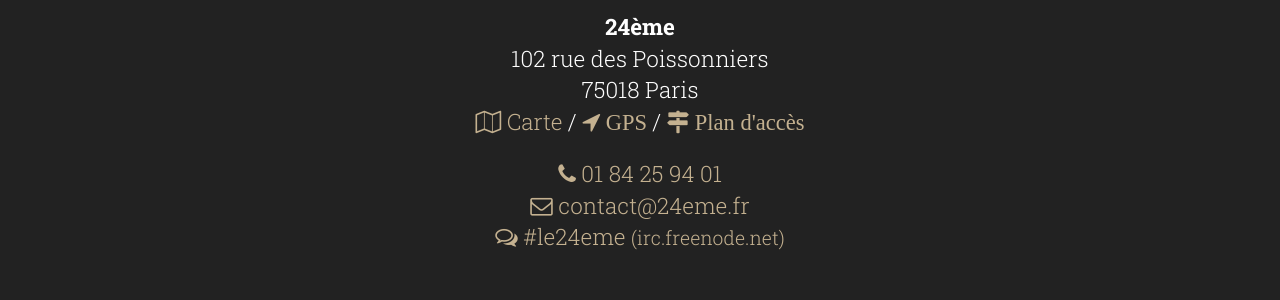
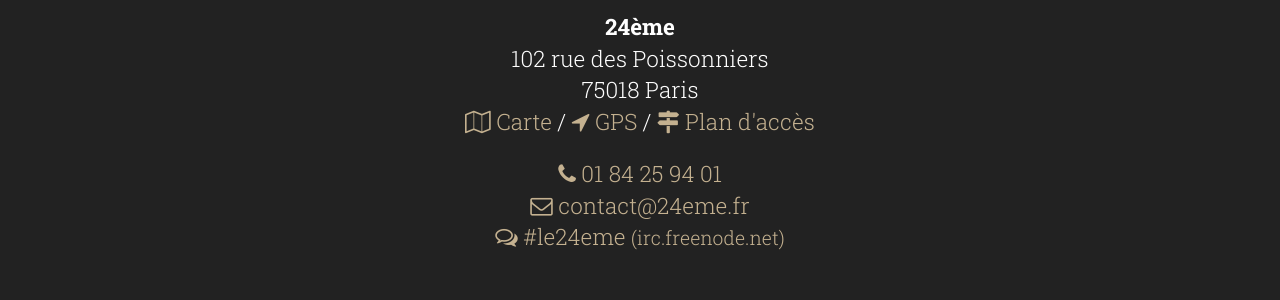
Before and after one commit to Arnaud75/24eme.fr, a Jekyll site: the page built from index.html, in a window 1280 px wide and 900 px high, scrolled down 4590 px. Shown: the part 386-686 px from the top of the window. Built offline with Jekyll 4.4.1, drawn with Linux system fonts in a browser that asks for light colours; some web fonts are replaced.

Commit message:
Text dans la balise du picto

```diff
--- a/_includes/contact.html
+++ b/_includes/contact.html
@@ -14,8 +14,8 @@
                        102 rue des Poissonniers<br />
                       75018 Paris<br />
                       <a href="https://www.openstreetmap.org/?mlat=48.89335&mlon=2.35274#map=17/48.89323/2.35213&layers=C"><i class="fa fa-map-o" aria-hidden="true"></i> Carte</a> /
-                      <a href="geo:48.89342,2.35275"><i class="fa fa-location-arrow" aria-hidden="true"> GPS</i></a> /
-                      <a href="https://jeancloude.24eme.fr/index.php/s/BE8Ge8CePtFLCit"><i class="fa fa-map-signs" aria-hidden="true"> Plan d'accès</i></a>
+                      <a href="geo:48.89342,2.35275"><i class="fa fa-location-arrow" aria-hidden="true"></i> GPS</a> /
+                      <a href="https://jeancloude.24eme.fr/index.php/s/BE8Ge8CePtFLCit"><i class="fa fa-map-signs" aria-hidden="true"></i> Plan d'accès</a>
                     </address>
 
                 </div>
```
